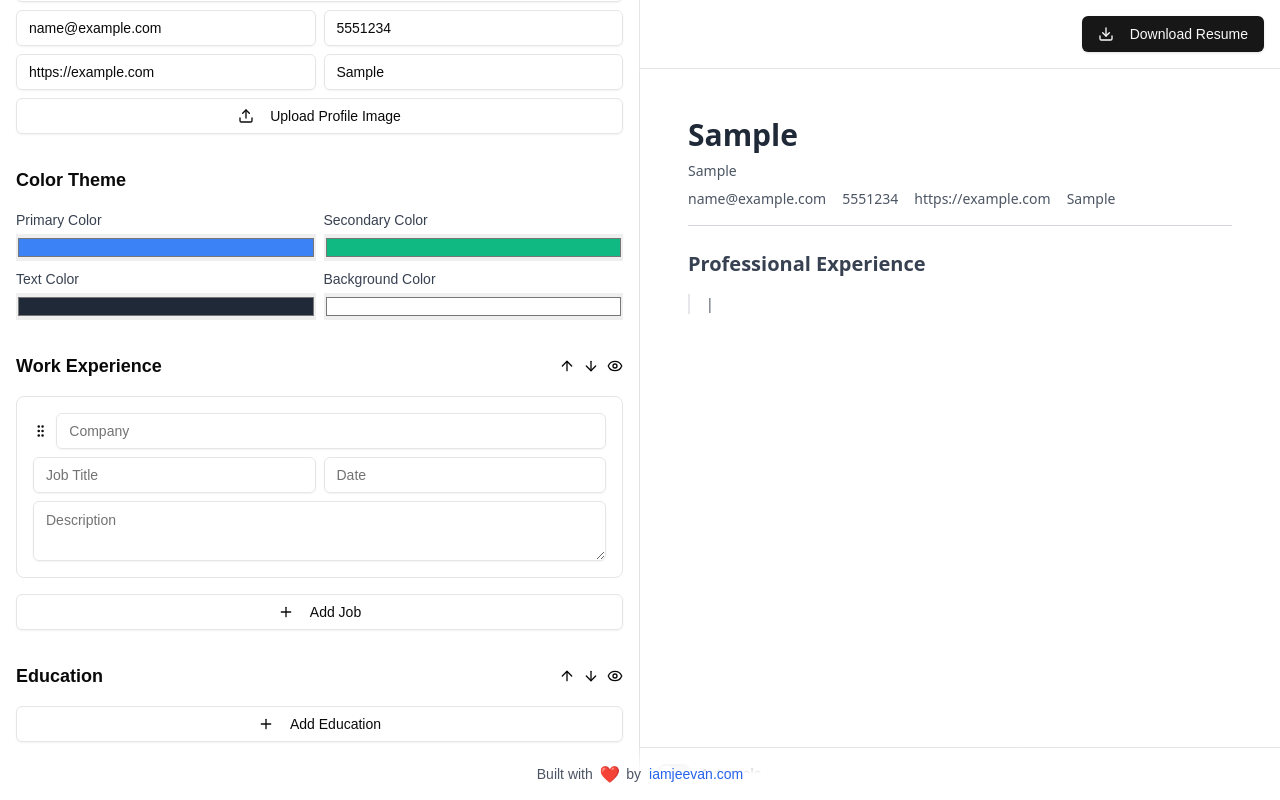
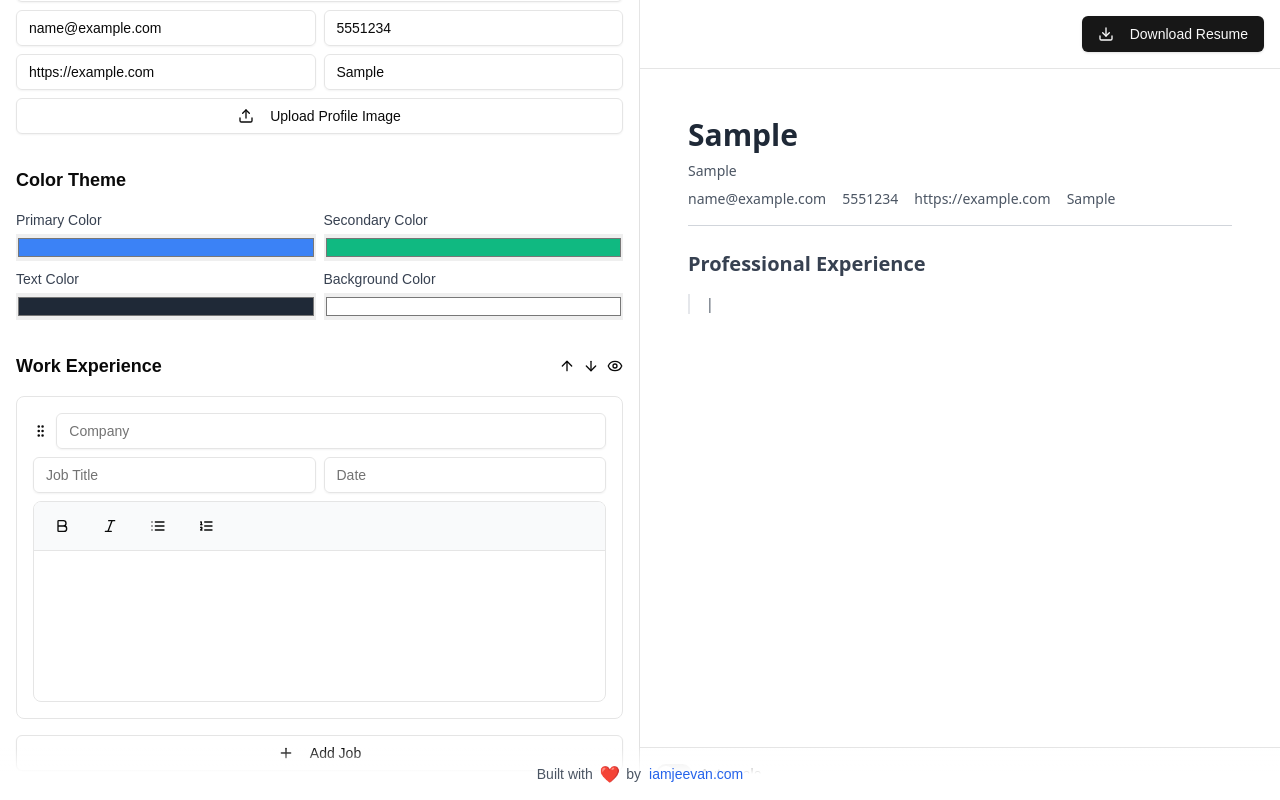
Before and after one commit to jeevan-vj/modern-ATS-resume-generator, a Next.js app in the folder resume-generator/: page /resume-builder in a window 1280 px wide. Both pictures are taken after typing "Sample", "Sample", "name@example.com", "5551234", "https://example.com", "Sample" into the empty fields and a click on the button "Add Job". Built offline with nearby package versions, Linux system fonts and the light colour scheme.

Commit message:
Add Rich Text Editor for work experience descriptions and update types

```diff
--- a/resume-generator/app/globals.css
+++ b/resume-generator/app/globals.css
@@ -76,3 +76,38 @@ body {
     @apply bg-background text-foreground;
   }
 }
+
+/* TipTap Editor Styles */
+.ProseMirror {
+  outline: none;
+  min-height: 100px;
+}
+
+.ProseMirror p.is-editor-empty:first-child::before {
+  color: #adb5bd;
+  content: attr(data-placeholder);
+  float: left;
+  height: 0;
+  pointer-events: none;
+}
+
+.ProseMirror ul {
+  list-style-type: disc;
+  padding-left: 1.5em;
+}
+
+.ProseMirror ol {
+  list-style-type: decimal;
+  padding-left: 1.5em;
+}
+
+.ProseMirror li {
+  position: relative;
+  padding-left: 0.5em;
+  margin: 0.2em 0;
+}
+
+.ProseMirror ul[data-type="taskList"] {
+  list-style: none;
+  padding: 0;
+}
--- /dev/null
+++ b/resume-generator/components/RichTextEditor.tsx
@@ -0,0 +1,77 @@
+import { useEditor, EditorContent } from '@tiptap/react'
+import StarterKit from '@tiptap/starter-kit'
+import { Button } from './ui/button'
+import { Bold, Italic, List, ListOrdered } from 'lucide-react'
+import { cn } from '@/lib/utils'
+
+interface RichTextEditorProps {
+  content: string
+  onChange: (content: string) => void
+}
+
+export function RichTextEditor({ content, onChange }: RichTextEditorProps) {
+  const editor = useEditor({
+    extensions: [StarterKit],
+    content,
+    onUpdate: ({ editor }) => {
+      onChange(editor.getHTML())
+    },
+    editorProps: {
+      attributes: {
+        class: 'prose prose-sm focus:outline-none max-w-none',
+      },
+    },
+  })
+
+  if (!editor) {
+    return null
+  }
+
+  return (
+    <div className="border rounded-lg overflow-hidden focus-within:ring-2 focus-within:ring-ring focus-within:ring-offset-0">
+      <div className="border-b bg-gray-50 p-2 flex gap-2">
+        <Button
+          variant="ghost"
+          size="sm"
+          onClick={() => editor.chain().focus().toggleBold().run()}
+          className={editor.isActive('bold') ? 'bg-gray-200' : ''}
+        >
+          <Bold className="h-4 w-4" />
+        </Button>
+        <Button
+          variant="ghost"
+          size="sm"
+          onClick={() => editor.chain().focus().toggleItalic().run()}
+          className={editor.isActive('italic') ? 'bg-gray-200' : ''}
+        >
+          <Italic className="h-4 w-4" />
+        </Button>
+        <Button
+          variant="ghost"
+          size="sm"
+          onClick={() => editor.chain().focus().toggleBulletList().run()}
+          className={editor.isActive('bulletList') ? 'bg-gray-200' : ''}
+        >
+          <List className="h-4 w-4" />
+        </Button>
+        <Button
+          variant="ghost"
+          size="sm"
+          onClick={() => editor.chain().focus().toggleOrderedList().run()}
+          className={editor.isActive('orderedList') ? 'bg-gray-200' : ''}
+        >
+          <ListOrdered className="h-4 w-4" />
+        </Button>
+      </div>
+      <EditorContent
+        editor={editor}
+        className={cn(
+          "p-2 min-h-[150px] prose-sm max-w-none focus:outline-none",
+          "prose-p:my-1 prose-ul:my-1 prose-ol:my-1",
+          "prose-ul:pl-6 prose-ol:pl-6",
+          "prose-li:my-0 prose-li:pl-0"
+        )}
+      />
+    </div>
+  )
+}
--- a/resume-generator/components/resume-form.tsx
+++ b/resume-generator/components/resume-form.tsx
@@ -7,6 +7,7 @@ import { Textarea } from "@/components/ui/textarea"
 import { Plus, GripVertical, Eye, ArrowUp, ArrowDown, X, Upload } from 'lucide-react'
 import type { ResumeData, WorkExperience, Education, ColorTheme, CustomField } from "@/lib/types"
 import { ObjectiveEnhancer } from './ObjectiveEnhancer'
+import { RichTextEditor } from './RichTextEditor'
 
 export function ResumeForm({ data, onChange }: {
   data: ResumeData
@@ -288,10 +289,9 @@ export function ResumeForm({ data, onChange }: {
                 onChange={(e) => updateWorkExperience(index, { date: e.target.value })}
               />
             </div>
-            <Textarea
-              placeholder="Description"
-              value={exp.description}
-              onChange={(e) => updateWorkExperience(index, { description: e.target.value })}
+            <RichTextEditor
+              content={exp.description}
+              onChange={(content) => updateWorkExperience(index, { description: content })}
             />
           </div>
         ))}
--- a/resume-generator/lib/types.ts
+++ b/resume-generator/lib/types.ts
@@ -20,7 +20,7 @@ export interface WorkExperience {
   company: string
   jobTitle: string
   date: string
-  description: string
+  description: string // This will now contain HTML content
 }
 
 export interface Education {
--- a/resume-generator/package.json
+++ b/resume-generator/package.json
@@ -15,6 +15,9 @@
     "@radix-ui/react-select": "^2.1.4",
     "@radix-ui/react-slot": "^1.1.1",
     "@radix-ui/react-switch": "^1.1.2",
+    "@tiptap/pm": "^2.11.5",
+    "@tiptap/react": "^2.11.5",
+    "@tiptap/starter-kit": "^2.11.5",
     "class-variance-authority": "^0.7.1",
     "clsx": "^2.1.1",
     "framer-motion": "^11.15.0",
```
Also changed, not shown: 1 other file (tests, documents, lock files or other folders).
